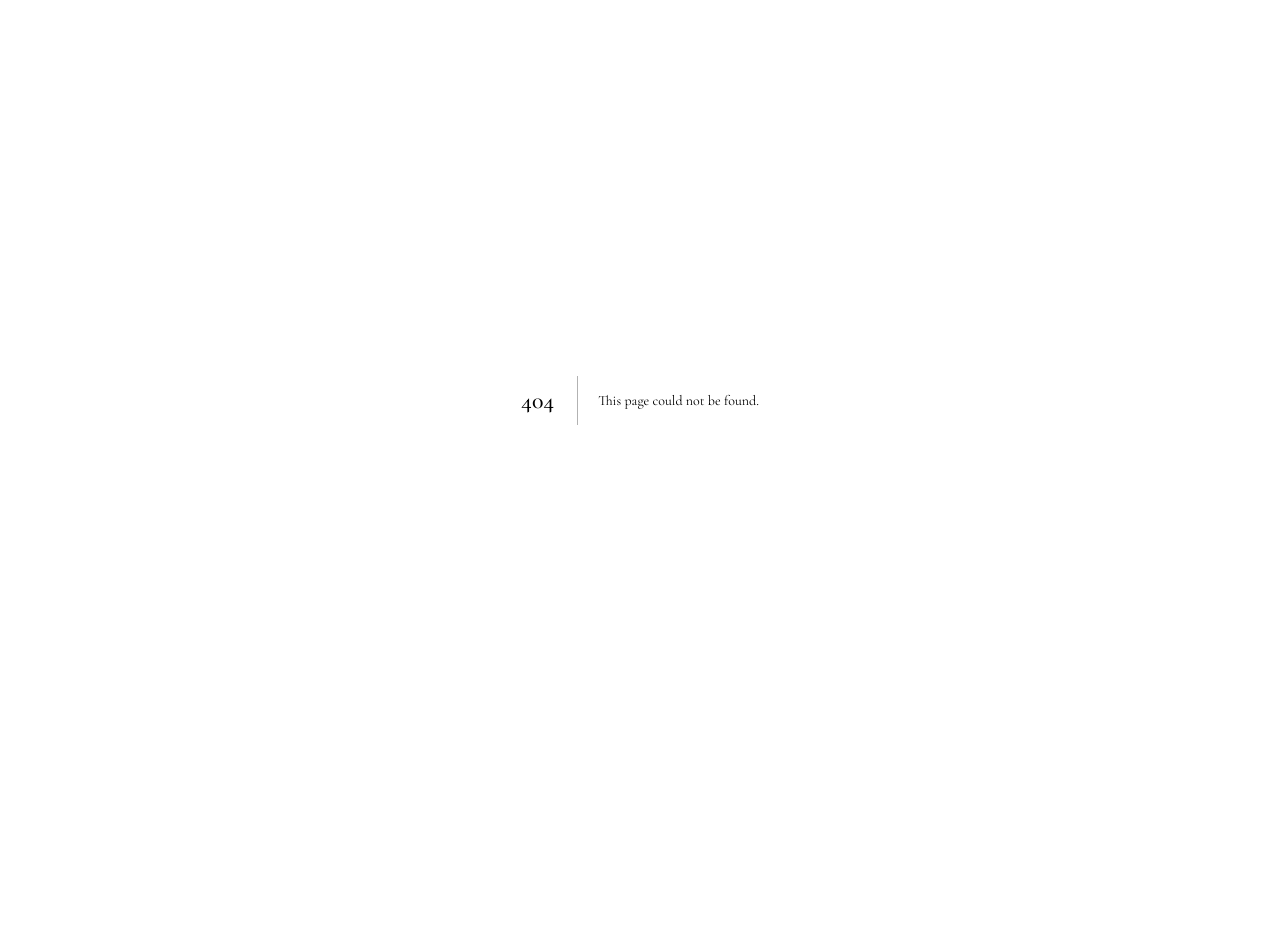
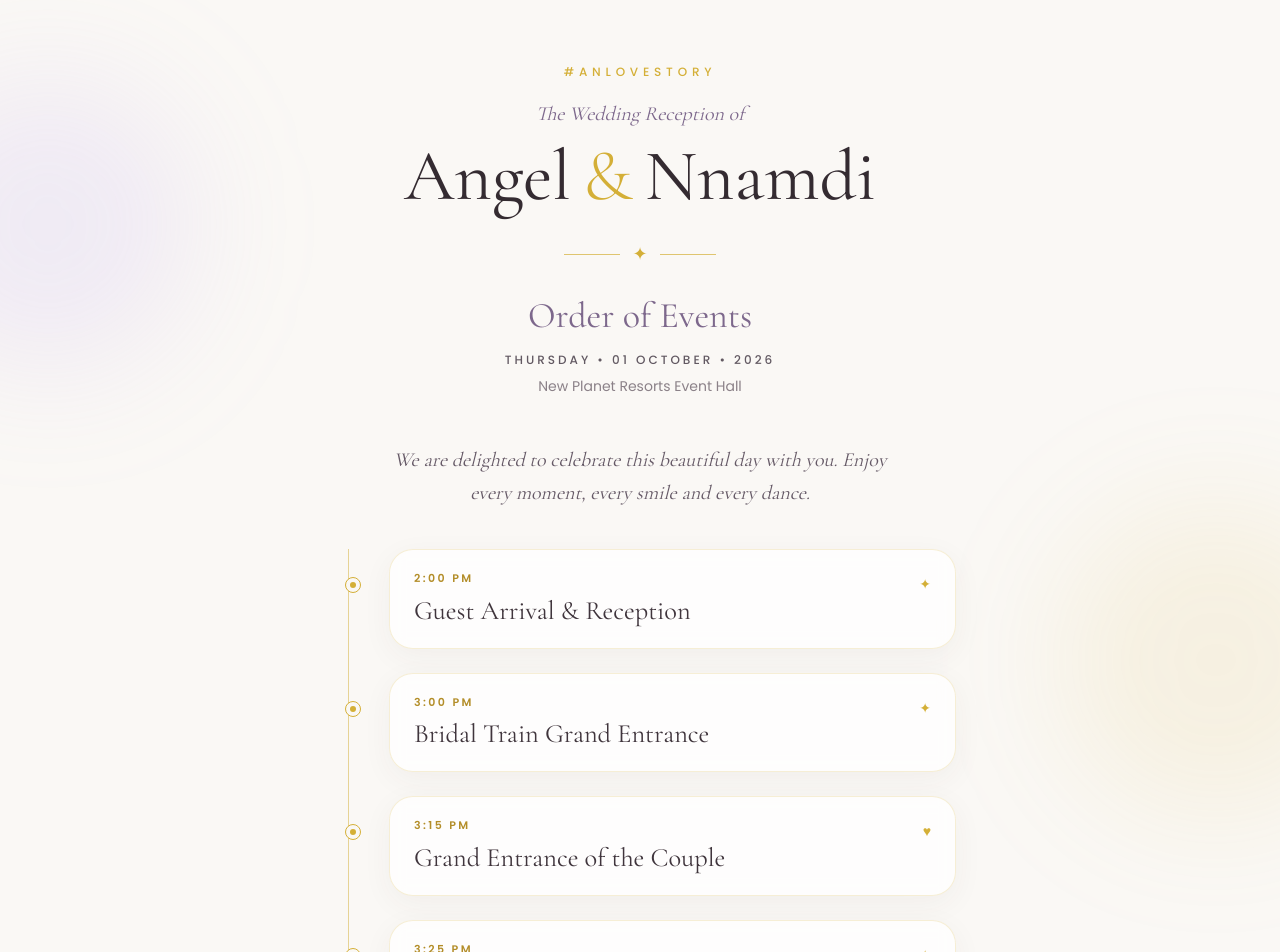
Before and after one commit to clifford-droid/anlovestory, a Next.js app: page /programme in a window 1280 px wide. Before the commit this address had no page. Shown: the top 952 px of the page. Before the commit the page ends 800 px from the top, so only its background shows below. Built offline with nearby package versions, Linux system fonts and the light colour scheme.

Commit message:
Add ANLoveStory wedding programme

```diff
--- /dev/null
+++ b/app/programme/page.tsx
@@ -0,0 +1,176 @@
+const programme = [
+  { time: "2:00 PM", event: "Guest Arrival & Reception", icon: "✦" },
+  { time: "3:00 PM", event: "Bridal Train Grand Entrance", icon: "✦" },
+  { time: "3:15 PM", event: "Grand Entrance of the Couple", icon: "♥" },
+  {
+    time: "3:25 PM",
+    event: "Opening Prayer & Chairman’s Welcome Address",
+    icon: "✦",
+  },
+  { time: "3:40 PM", event: "Couple’s First Dance", icon: "♥" },
+  {
+    time: "3:50 PM",
+    event: "Cake Cutting, Toast & Couple Games",
+    icon: "✦",
+  },
+  { time: "4:10 PM", event: "Food & Drinks Service", icon: "✦" },
+  { time: "4:50 PM", event: "Bridal Party Games", icon: "✦" },
+  {
+    time: "5:15 PM",
+    event: "Entertainment & Photo Moments",
+    icon: "✦",
+  },
+  { time: "5:35 PM", event: "Couple’s Re-entrance", icon: "♥" },
+  {
+    time: "5:45 PM",
+    event: "Parents’ Dance, Money Spray & Dance Floor Celebration",
+    icon: "✦",
+  },
+  { time: "6:20 PM", event: "Vote of Thanks", icon: "✦" },
+  { time: "6:30 PM", event: "After Party & Free Dance", icon: "♥" },
+];
+
+export default function ProgrammePage() {
+  return (
+    <main className="relative min-h-screen overflow-hidden bg-[#FAF8F5] text-[#342B31]">
+
+      {/* Decorative background */}
+      <div className="pointer-events-none absolute -left-24 top-20 h-72 w-72 rounded-full bg-[#B79CED]/15 blur-3xl" />
+      <div className="pointer-events-none absolute -right-24 top-[500px] h-80 w-80 rounded-full bg-[#D4AF37]/10 blur-3xl" />
+
+      {/* HERO */}
+      <section className="relative px-5 pb-12 pt-16 text-center">
+
+        <p className="mb-5 text-xs font-medium uppercase tracking-[0.4em] text-[#D4AF37]">
+          #ANLoveStory
+        </p>
+
+        <p
+          className="mb-1 text-xl italic text-[#7D688C]"
+          style={{ fontFamily: "Cormorant Garamond, serif" }}
+        >
+          The Wedding Reception of
+        </p>
+
+        <h1
+          className="mt-3 text-5xl leading-none md:text-7xl"
+          style={{ fontFamily: "Cormorant Garamond, serif" }}
+        >
+          Angel
+          <span className="mx-3 font-light text-[#D4AF37]">&</span>
+          Nnamdi
+        </h1>
+
+        {/* Ornament */}
+        <div className="my-7 flex items-center justify-center gap-3">
+          <span className="h-px w-14 bg-[#D4AF37]/70" />
+          <span className="text-lg text-[#D4AF37]">✦</span>
+          <span className="h-px w-14 bg-[#D4AF37]/70" />
+        </div>
+
+        <h2
+          className="text-3xl text-[#7D688C] md:text-4xl"
+          style={{ fontFamily: "Cormorant Garamond, serif" }}
+        >
+          Order of Events
+        </h2>
+
+        <p className="mt-4 text-xs font-medium uppercase tracking-[0.25em] text-[#625962]">
+          Thursday • 01 October • 2026
+        </p>
+
+        <p className="mt-2 text-sm text-[#8B8188]">
+          New Planet Resorts Event Hall
+        </p>
+      </section>
+
+      {/* INTRO */}
+      <section className="relative mx-auto max-w-xl px-8 pb-10 text-center">
+        <p
+          className="text-xl italic leading-relaxed text-[#655966]"
+          style={{ fontFamily: "Cormorant Garamond, serif" }}
+        >
+          We are delighted to celebrate this beautiful day with you.
+          Enjoy every moment, every smile and every dance.
+        </p>
+      </section>
+
+      {/* TIMELINE */}
+      <section className="relative mx-auto max-w-2xl px-5 pb-20">
+
+        <div className="relative ml-3 border-l border-[#D4AF37]/50 pl-7 md:ml-6 md:pl-10">
+
+          {programme.map((item, index) => (
+            <article
+              key={`${item.time}-${item.event}`}
+              className="group relative mb-6"
+            >
+              {/* Timeline circle */}
+              <div className="absolute -left-[2.16rem] top-7 flex h-4 w-4 items-center justify-center rounded-full border border-[#D4AF37] bg-[#FAF8F5] md:-left-[2.78rem]">
+                <div className="h-1.5 w-1.5 rounded-full bg-[#D4AF37]" />
+              </div>
+
+              {/* Event card */}
+              <div className="rounded-[1.5rem] border border-[#D4AF37]/20 bg-white/75 px-6 py-5 shadow-[0_8px_30px_rgba(70,50,60,0.05)] backdrop-blur-sm transition duration-300 hover:-translate-y-1 hover:shadow-[0_12px_35px_rgba(70,50,60,0.09)]">
+
+                <div className="flex items-start justify-between gap-4">
+
+                  <div>
+                    <p className="mb-2 text-[11px] font-semibold uppercase tracking-[0.22em] text-[#B38D29]">
+                      {item.time}
+                    </p>
+
+                    <h3
+                      className="text-[1.65rem] leading-tight text-[#40353D]"
+                      style={{
+                        fontFamily: "Cormorant Garamond, serif",
+                      }}
+                    >
+                      {item.event}
+                    </h3>
+                  </div>
+
+                  <span className="mt-1 text-sm text-[#D4AF37]">
+                    {item.icon}
+                  </span>
+
+                </div>
+              </div>
+            </article>
+          ))}
+
+        </div>
+      </section>
+
+      {/* CLOSING */}
+      <section className="relative px-6 pb-20 text-center">
+
+        <div className="mb-7 flex items-center justify-center gap-3">
+          <span className="h-px w-12 bg-[#D4AF37]/70" />
+          <span className="text-[#D4AF37]">♥</span>
+          <span className="h-px w-12 bg-[#D4AF37]/70" />
+        </div>
+
+        <p
+          className="text-4xl italic text-[#7D688C]"
+          style={{ fontFamily: "Cormorant Garamond, serif" }}
+        >
+          Let&apos;s Celebrate Love
+        </p>
+
+        <p className="mt-5 text-xs uppercase tracking-[0.35em] text-[#B38D29]">
+          Angel & Nnamdi
+        </p>
+
+        <p className="mt-2 text-xs tracking-[0.25em] text-[#8A7D86]">
+          #ANLoveStory
+        </p>
+
+        <p className="mt-10 text-[10px] uppercase tracking-[0.2em] text-[#AAA0A6]">
+          Thank you for celebrating with us
+        </p>
+
+      </section>
+    </main>
+  );
+}
```
